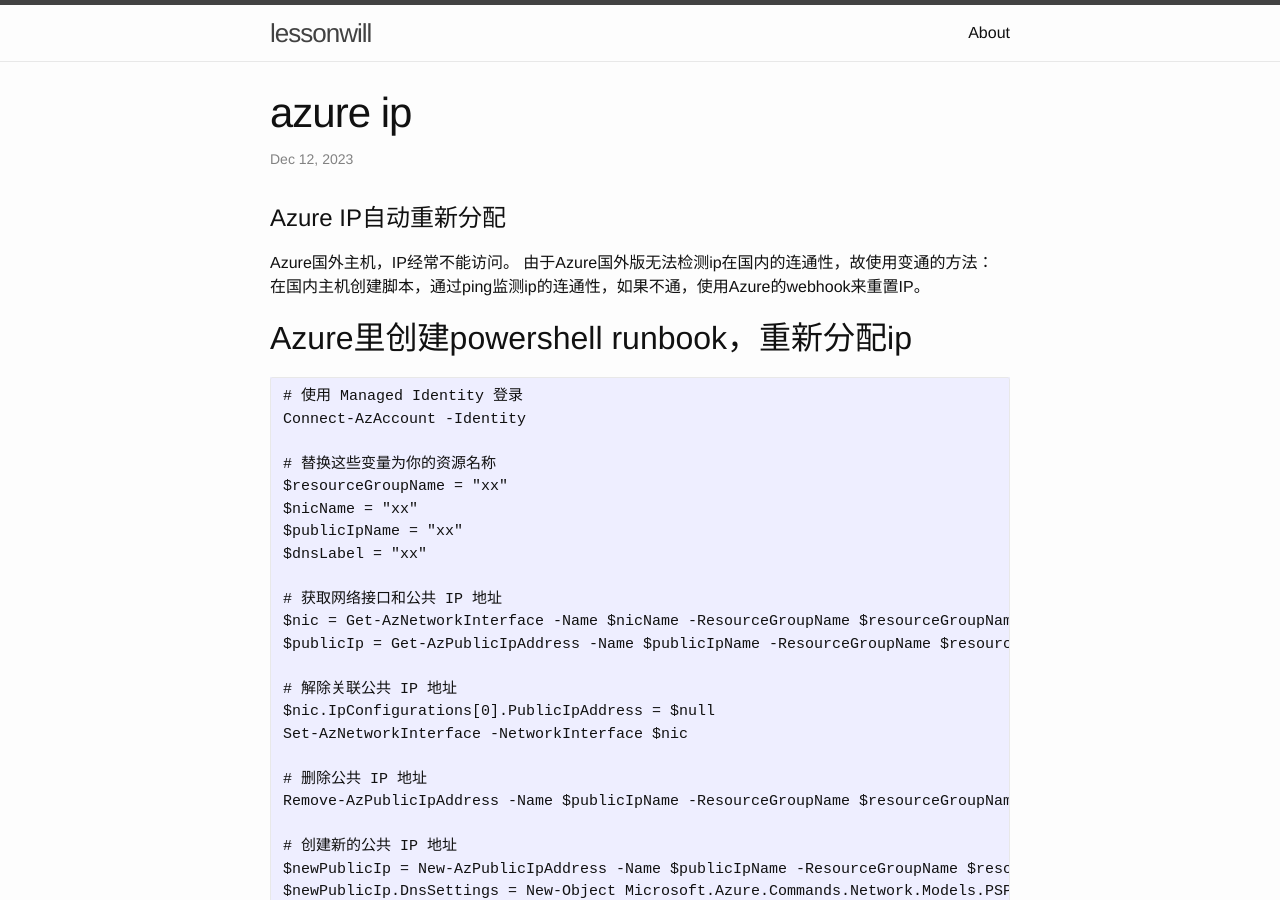
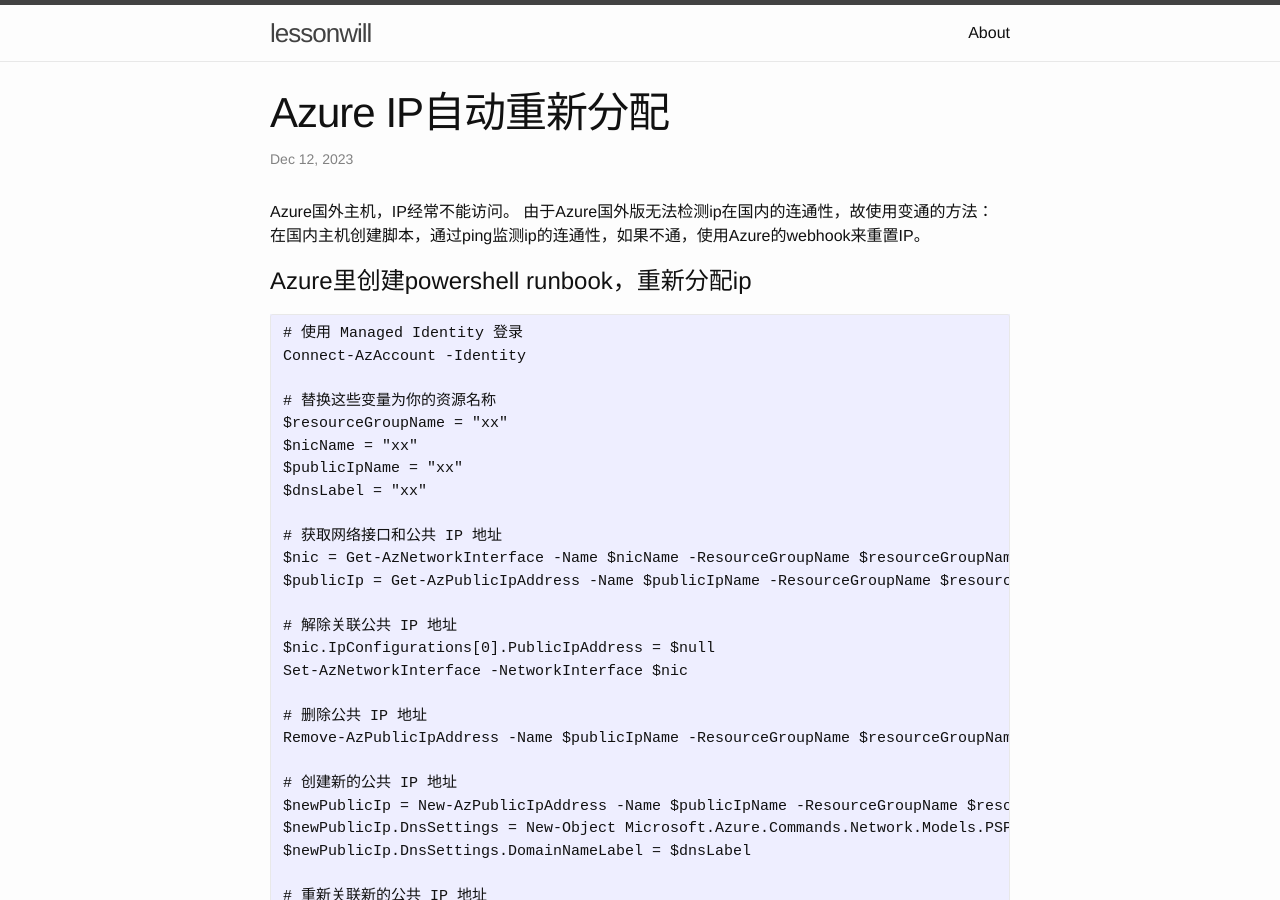
Before and after one commit to lessonwill/lessonwill.github.io, a Jekyll site: the page built from _posts/2023-12-12-azure.md, in a window 1280 px wide and 900 px high. Built offline with Jekyll 4.4.1, drawn with Linux system fonts in a browser that asks for light colours; our own code applies the rules of GitHub Pages for plain Markdown files.

Commit message:
Update 2023-12-12-azure.md

````diff
--- a/_posts/2023-12-12-azure.md
+++ b/_posts/2023-12-12-azure.md
@@ -1,13 +1,12 @@
 ---
-title: "azure ip"
+title: "Azure IP自动重新分配"
 date: 2023-12-12
 ---
-# Azure IP自动重新分配
 Azure国外主机，IP经常不能访问。
 由于Azure国外版无法检测ip在国内的连通性，故使用变通的方法：
 在国内主机创建脚本，通过ping监测ip的连通性，如果不通，使用Azure的webhook来重置IP。
 
-## Azure里创建powershell runbook，重新分配ip
+# Azure里创建powershell runbook，重新分配ip
 ```
 # 使用 Managed Identity 登录
 Connect-AzAccount -Identity
@@ -41,7 +40,7 @@ Set-AzPublicIpAddress -PublicIpAddress $newPublicIp
 ```
 publish该runbook后，创建webhook。
 
-## 用于监听的脚本
+# 用于监听的脚本
 每分钟ping一次，连续5次不通，则通过webhook重置ip，并通过喵提醒通知到微信或邮件等。
 
 ```
@@ -91,7 +90,7 @@ while True:
     time.sleep(60)
 ```
 
-## 配置成服务自启动 (ubuntu20）
+# 配置成服务自启动 (ubuntu20）
 ```
 cat checkip.sh
 #!/bin/bash
````
